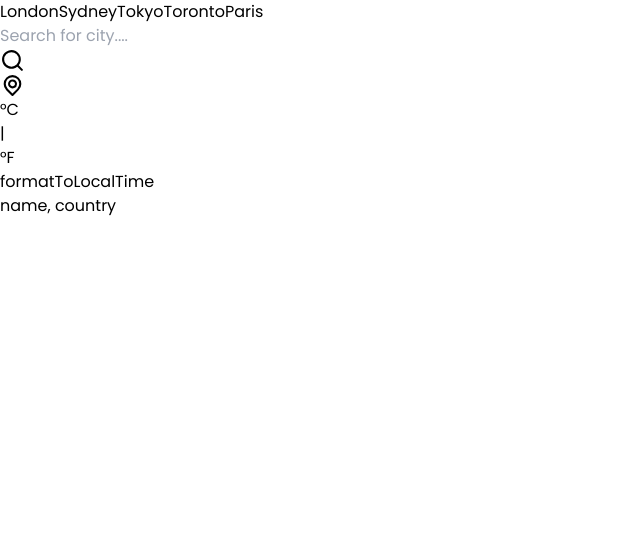
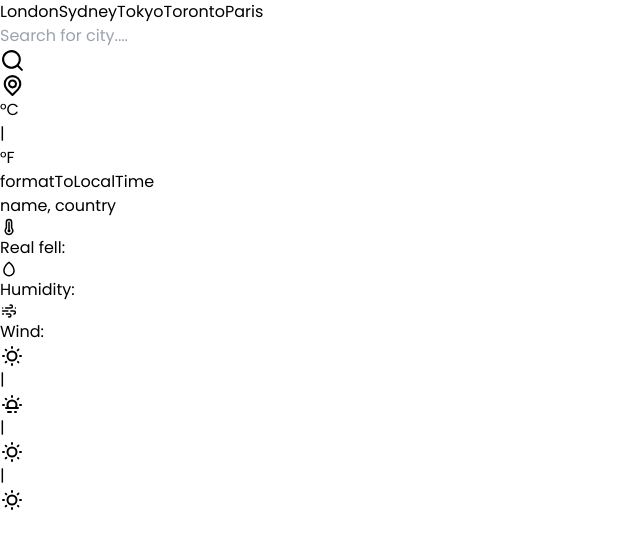
Before and after one commit to mohsensami/react-weather-app, a React (Vite) app: page / in a window 1280 px wide. Shown: the top 548 px of the page, without its empty margins (0-640 px from the left). Built offline with nearby package versions, Linux system fonts and the light colour scheme.

Commit message:
TemperatureAndDetails component added

```diff
--- a/src/App.tsx
+++ b/src/App.tsx
@@ -1,17 +1,21 @@
 import Inputs from './components/Inputs';
+import TemperatureAndDetails from './components/TemperatureAndDetails';
 import TimeAndLocation from './components/TimeAndLocation';
 import TopButtons from './components/TopButtons';
 
 function App() {
     return (
-        <div className="mx-auto max-w-screen-md mt-4 py-5 px-32 bg-gradient-to-br  h-fit shadow-xl shadow-gray-400">
+        <div className="mx-auto max-w-screen-md mt-4 py-5 px-32 bg-blue-400 bg-gradient-to-br  h-fit shadow-xl shadow-gray-400">
             <TopButtons />
             <Inputs
             //  setQuery={setQuery} units={units} setUnits={setUnits}
             />
             <TimeAndLocation
             // weather={weather}
-             />
+            />
+            <TemperatureAndDetails
+            //  weather={weather}
+            />
         </div>
     );
 }
--- /dev/null
+++ b/src/components/TemperatureAndDetails.tsx
@@ -0,0 +1,64 @@
+import React from 'react';
+import { UilTemperature, UilTear, UilWind, UilSun, UilSunset } from '@iconscout/react-unicons';
+// import { formatToLocalTime, iconUrlFromCode } from '../services/weatherService';
+
+function TemperatureAndDetails(
+    {
+        // weather: { details, icon, temp, temp_min, temp_max, sunrise, sunset, speed, humidity, feels_like, timezone },
+    }
+) {
+    return (
+        <div>
+            <div className="flex items-center justify-center py-6 text-xl text-cyan-300">{/* <p>{details}</p> */}</div>
+
+            <div className="flex flex-row items-center justify-between text-white py-3">
+                {/* <img src={iconUrlFromCode(icon)} alt="" className="w-20" /> */}
+                {/* <p className="text-5xl">{`${temp.toFixed()}°`}</p> */}
+                <div className="flex flex-col space-y-2">
+                    <div className="flex font-light text-sm items-center justify-center">
+                        <UilTemperature size={18} className="mr-1" />
+                        Real fell:
+                        {/* <span className="font-medium ml-1">{`${feels_like.toFixed()}°`}</span> */}
+                    </div>
+                    <div className="flex font-light text-sm items-center justify-center">
+                        <UilTear size={18} className="mr-1" />
+                        Humidity:
+                        {/* <span className="font-medium ml-1">{`${humidity.toFixed()}%`}</span> */}
+                    </div>
+                    <div className="flex font-light text-sm items-center justify-center">
+                        <UilWind size={18} className="mr-1" />
+                        Wind:
+                        {/* <span className="font-medium ml-1">{`${speed.toFixed()} km/h`}</span> */}
+                    </div>
+                </div>
+            </div>
+
+            <div className="flex flex-row items-center justify-center space-x-2 text-white text-sm py-3">
+                <UilSun />
+                <p className="font-light">
+                    {/* Rise: <span className="font-medium ml-1">{formatToLocalTime(sunrise, timezone, 'hh:mm a')}</span> */}
+                </p>
+                <p className="font-light">|</p>
+
+                <UilSunset />
+                <p className="font-light">
+                    {/* Set: <span className="font-medium ml-1">{formatToLocalTime(sunset, timezone, 'hh:mm a')}</span> */}
+                </p>
+                <p className="font-light">|</p>
+
+                <UilSun />
+                <p className="font-light">
+                    {/* High: <span className="font-medium ml-1">{`${temp_max.toFixed()}°`}</span> */}
+                </p>
+                <p className="font-light">|</p>
+
+                <UilSun />
+                <p className="font-light">
+                    {/* Low: <span className="font-medium ml-1">{`${temp_min.toFixed()}°`}</span> */}
+                </p>
+            </div>
+        </div>
+    );
+}
+
+export default TemperatureAndDetails;
```
